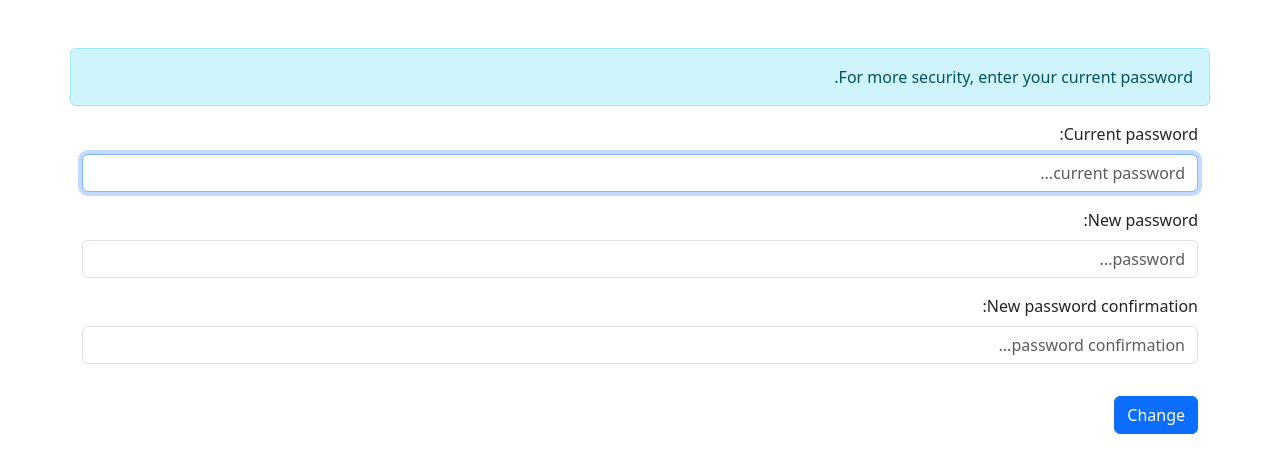
After one commit to mohammadrezaGh80/mix_shop_website, a Django app: page /accounts/password_change/ in a window 1280 px wide. The commit adds this page. Shown: the top 473 px of the page. Run offline with Django 4.2, Linux system fonts and the light colour scheme; the visitor is signed in with stand-in values (Sample User, id 1); parts of the project's set-up code (start-up, migrations or seed data) failed here and were passed over.

Commit message:
implementation password change an account section

```diff
--- a/accounts/forms.py
+++ b/accounts/forms.py
@@ -8,6 +8,11 @@ from django.utils import timezone
 
 
 class CustomUserCreationForm(UserCreationForm):
+    error_messages = {
+        **UserCreationForm.error_messages,
+        "invalid_birth_date": _("Your birth date is invalid,date of today: %(current_date)s")
+    }
+
     class Meta:
         model = get_user_model()
         fields = ("email", "username", "first_name", "last_name", "phone", "birth_date")
@@ -26,9 +31,10 @@ class CustomUserCreationForm(UserCreationForm):
         birth_date = self.cleaned_data.get("birth_date")
         current_date = timezone.now().date()
         if birth_date and birth_date > current_date:
-            self.add_error(
-                "birth_date",
-                _("Your birth date is invalid,date of today: %(current_date)s") % {"current_date": current_date}
+            raise ValidationError(
+                self.error_messages["invalid_birth_date"],
+                code="invalid_birth_date",
+                params={"current_date": current_date}
             )
         return birth_date
 
@@ -74,3 +80,36 @@ class CustomSetPasswordForm(SetPasswordForm):
         strip=False,
         widget=forms.PasswordInput(attrs={"class": "form-control", "placeholder": _("password confirmation...")}),
     )
+
+
+class CustomPasswordChangeForm(CustomSetPasswordForm):
+    error_messages = {
+        **CustomSetPasswordForm.error_messages,
+        "password_incorrect": _("Your current password was entered incorrectly. Please enter it again.")
+    }
+
+    current_password = forms.CharField(
+        label=_("Current password"),
+        strip=False,
+        widget=forms.PasswordInput(
+            attrs={"class": "form-control", "autofocus": True, "placeholder": _("current password...")}
+        ),
+    )
+
+    field_order = ("current_password", "new_password1", "new_password2")
+
+    def clean_current_password(self):
+        current_password = self.cleaned_data["current_password"]
+        if not self.user.check_password(current_password):
+            raise ValidationError(
+                self.error_messages["password_incorrect"],
+                code="password_incorrect",
+            )
+        return current_password
+
+    def save(self, commit=True):
+        password = self.cleaned_data["new_password2"]
+        self.user.set_password(password)
+        if commit:
+            self.user.save()
+        return self.user
--- a/accounts/urls.py
+++ b/accounts/urls.py
@@ -12,4 +12,5 @@ urlpatterns = [
     path("password_reset/done/", views.PasswordResetDoneView.as_view(), name="password_reset_done"),
     path("reset/<uidb64>/<token>/", views.CustomPasswordResetConfirmView.as_view(), name="password_reset_confirm"),
     path("reset/done/", views.PasswordResetCompleteView.as_view(), name="password_reset_complete"),
+    path("password_change/", views.PasswordChangeView.as_view(), name="password_change"),
 ]
--- a/accounts/views.py
+++ b/accounts/views.py
@@ -6,7 +6,7 @@ from django.template.loader import render_to_string
 from django.utils.encoding import force_bytes
 from django.utils.http import urlsafe_base64_encode
 from django.views import View, generic
-from django.contrib.auth import authenticate, login, logout
+from django.contrib.auth import authenticate, login, logout, update_session_auth_hash
 from django.contrib import messages
 from django.utils.translation import gettext as _
 from django.shortcuts import redirect
@@ -15,7 +15,7 @@ from django.urls import reverse_lazy
 from django.contrib.auth.mixins import LoginRequiredMixin
 from django.contrib.auth.views import PasswordResetConfirmView
 
-from .forms import LoginForm, CustomUserCreationForm, CustomPasswordResetForm, CustomSetPasswordForm
+from .forms import LoginForm, CustomUserCreationForm, CustomPasswordResetForm, CustomSetPasswordForm, CustomPasswordChangeForm
 
 
 class LoginView(View):
@@ -112,3 +112,18 @@ class PasswordResetCompleteView(View):
     def get(self, request, *args, **kwargs):
         messages.info(request, _("Your password has been successfully reset."))
         return render(request, "registration/password_reset_complete.html")
+
+
+class PasswordChangeView(LoginRequiredMixin, View):
+    def get(self, request, *args, **kwargs):
+        form = CustomPasswordChangeForm(request.user)
+        return render(request, "registration/password_change.html", context={"form": form})
+
+    def post(self, request, *args, **kwargs):
+        form = CustomPasswordChangeForm(request.user, request.POST)
+        if form.is_valid():
+            form.save()
+            update_session_auth_hash(request, request.user)
+            messages.success(request, _("Your password has been changed successfully."))
+            return redirect("pages:home")
+        return render(request, "registration/password_change.html", context={"form": form})
--- a/templates/home.html
+++ b/templates/home.html
@@ -9,10 +9,16 @@
     <div>
         <div class="container">
             <div class="row">
+                {% for message in messages %}
+                    <p class="alert alert-{{ message.tags }}">{{ message }}</p>
+                {% endfor %}
+
                 <h2>{% trans 'Home' %}</h2>
                 <div>
                     {% if user.is_authenticated %}
                         <span>{% trans 'Welcome' %} {{ user.email }}</span> |
+                        <a class="text-decoration-none"
+                           href="{% url 'accounts:password_change' %}">{% trans 'Change password' %}</a> |
                         <a class="text-decoration-none"
                            href="{% url 'accounts:logout' %}">{% trans 'Logout of account' %}</a>
                     {% else %}
--- /dev/null
+++ b/templates/registration/password_change.html
@@ -0,0 +1,48 @@
+{% extends "_base.html" %}
+
+{% load i18n %}
+
+
+{% block page_title %}{% trans 'Password Reset' %}{% endblock page_title %}
+
+{% block page_content %}
+    <div class="my-5">
+        <div class="container">
+            <div class="row">
+                {% for message in messages %}
+                    <p class="alert alert-{{ message.tags }}">{{ message }}</p>
+                {% endfor %}
+
+                <p class="alert alert-info">{% trans "For more security, enter your current password." %}</p>
+
+                <form action="" method="post">
+                    {% csrf_token %}
+                    <div class="d-flex flex-column mb-3">
+                        <label class="form-label" for="id_new_password2">{{ form.current_password.label }}:</label>
+                        {{ form.current_password }}
+                        {% for error in form.current_password.errors %}
+                            <p class="alert alert-danger mt-2">{{ error }}</p>
+                        {% endfor %}
+                    </div>
+                    <div class="d-flex flex-column mb-3">
+                        <div class="d-flex flex-column mb-3">
+                            <label class="form-label" for="id_new_password1">{{ form.new_password1.label }}:</label>
+                            {{ form.new_password1 }}
+                            {% for error in form.new_password1.errors %}
+                                <p class="alert alert-danger mt-2">{{ error }}</p>
+                            {% endfor %}
+                        </div>
+                        <div class="d-flex flex-column mb-3">
+                            <label class="form-label" for="id_new_password2">{{ form.new_password2.label }}:</label>
+                            {{ form.new_password2 }}
+                            {% for error in form.new_password2.errors %}
+                                <p class="alert alert-danger mt-2">{{ error }}</p>
+                            {% endfor %}
+                        </div>
+                    </div>
+                    <button class="btn btn-primary" type="submit">{% trans 'Change' %}</button>
+                </form>
+            </div>
+        </div>
+    </div>
+{% endblock page_content %}
```
Also changed, not shown: templates/registration/password_reset_complete.html (+4 -4 lines), accounts/locale/fa/LC_MESSAGES/django.po, templates/locale/fa/LC_MESSAGES/django.po, 2 other files.
